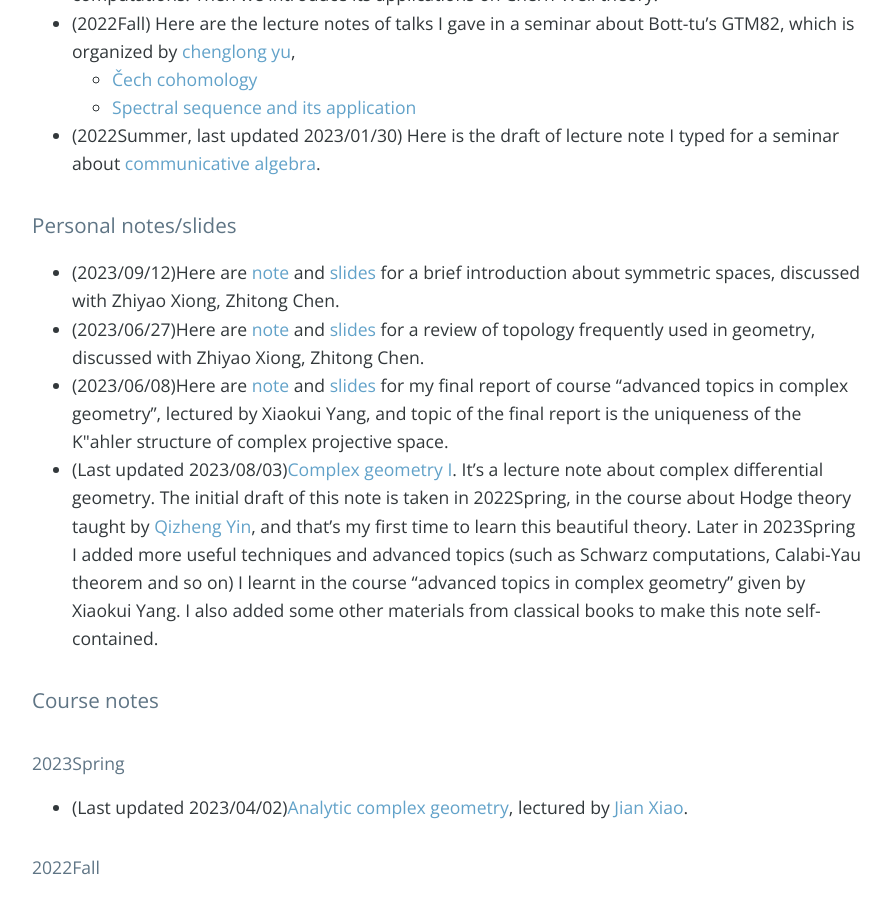
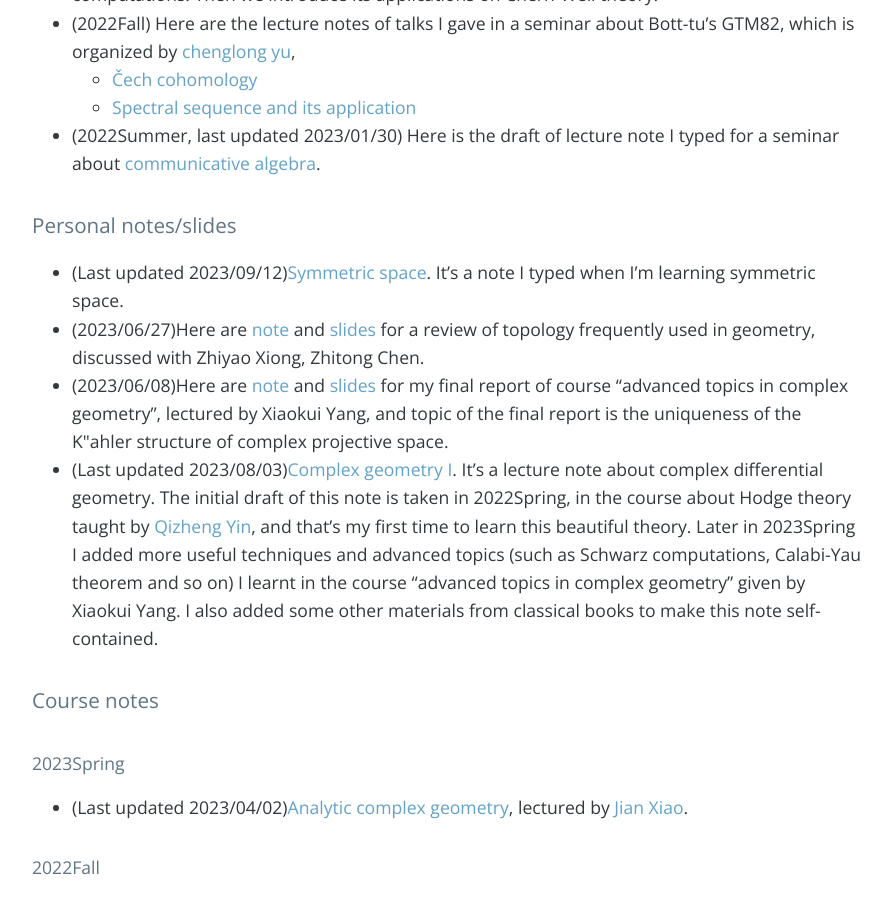
Before and after one commit to bowenl-math/bowenl-math.github.io, a Jekyll site: the page built from index.md, in a window 1280 px wide and 900 px high, scrolled down 691 px. Shown: the whole window, without its empty margins (192-1083 px from the left). Built offline with Jekyll 4.4.1, drawn with Linux system fonts in a browser that asks for light colours; nearby versions of some CDN libraries; our own code applies the rules of GitHub Pages for plain Markdown files; the list of posts is cut into pages by our own code; comment, search, counter and statistics services are not loaded.

Commit message:
Update index.md

```diff
--- a/index.md
+++ b/index.md
@@ -12,7 +12,7 @@ Hello, I'm Bowen Liu, a PhD student in Mathematics Department of Tsinghua Univer
 
 
 ### Personal notes/slides
-* (2023/09/12)Here are [note](notes/personal notes/Symmetric_space/note.pdf) and [slides](notes/personal notes/Symmetric_space/slides.pdf) for a brief introduction about symmetric spaces, discussed with Zhiyao Xiong, Zhitong Chen.
+* (Last updated 2023/09/12)[Symmetric space](notes/personal notes/Symmetric_space/note.pdf). It's a note I typed when I'm learning symmetric space.
 * (2023/06/27)Here are [note](notes/personal notes/Review_of_topology/note.pdf) and [slides](notes/personal notes/Review_of_topology/slides.pdf) for a review of topology frequently used in geometry, discussed with Zhiyao Xiong, Zhitong Chen.
 * (2023/06/08)Here are [note](notes/personal notes/Uniqueness_CPn/note.pdf) and [slides](notes/personal notes/Uniqueness_CPn/slides.pdf) for my final report of course “advanced topics in complex geometry", lectured by Xiaokui Yang, and topic of the final report is the uniqueness of the K\"ahler structure of complex projective space.
 * (Last updated 2023/08/03)[Complex geometry I](notes/personal notes/Complex_geometry_I/Complex_geometry_I.pdf). It's a lecture note about complex differential geometry. The initial draft of this note is taken in 2022Spring, in the course about Hodge theory taught by [Qizheng Yin](http://faculty.bicmr.pku.edu.cn/~qizheng/#), and that's my first time to learn this beautiful theory. Later in 2023Spring I added more useful techniques and advanced topics (such as Schwarz computations, Calabi-Yau theorem and so on) I learnt in the course “advanced topics in complex geometry" given by Xiaokui Yang. I also added some other materials from classical books to make this note self-contained.
```
